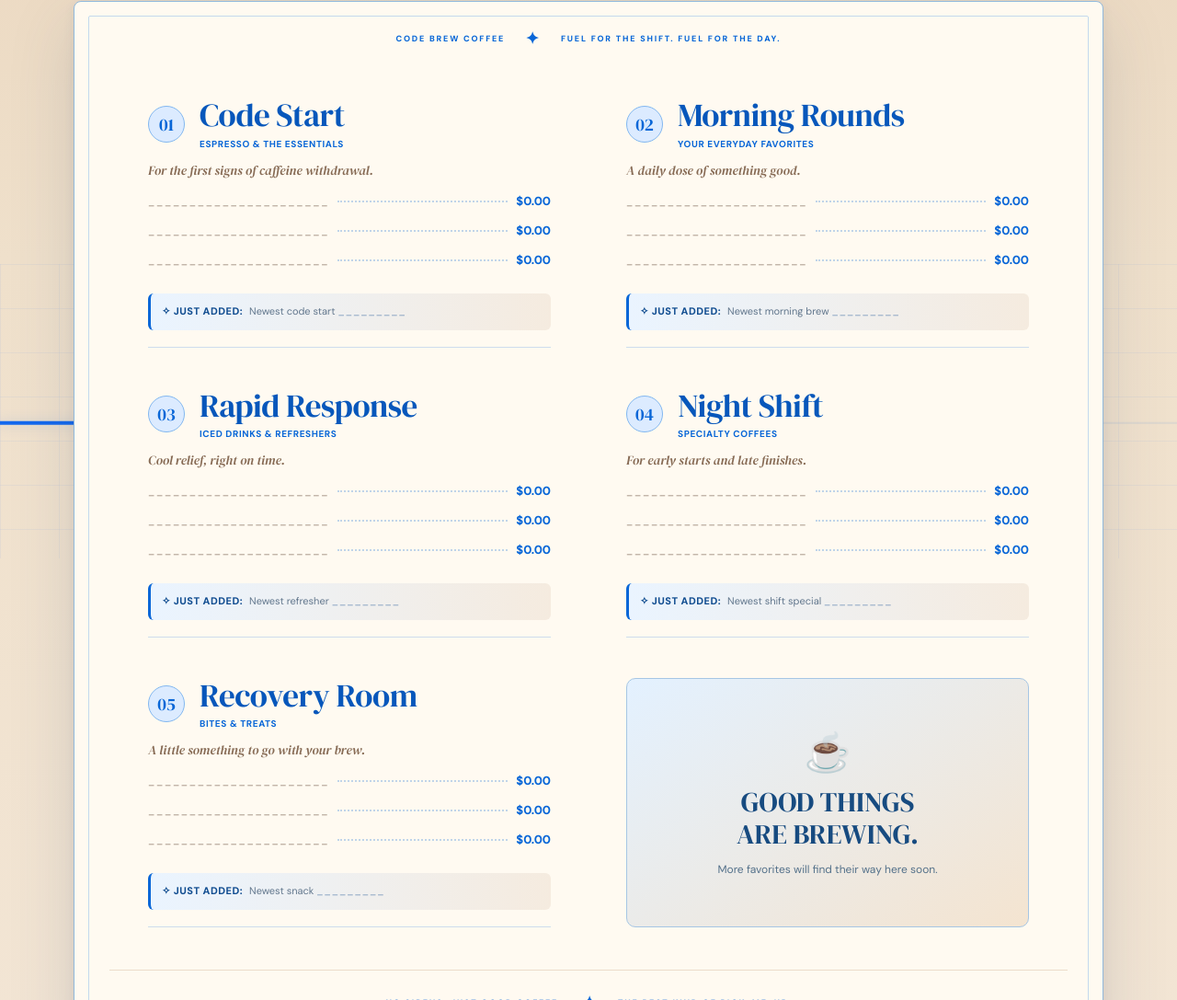
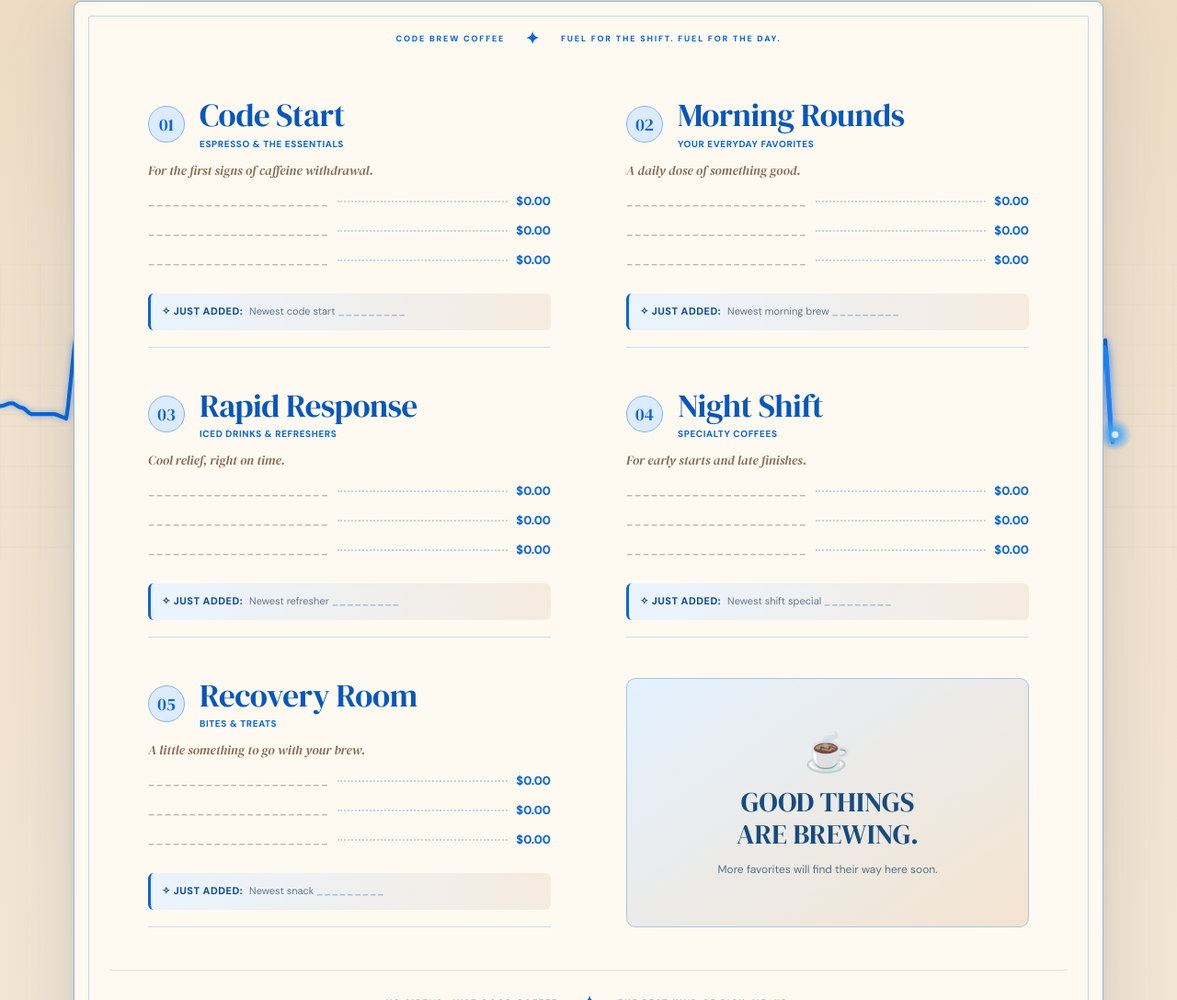
Before and after one commit to Lowxxy/code-brew-coffee, a plain HTML site: page index.html in a window 1280 px wide. Shown: the part 1532-2619 px from the top of the page at 92% size. Drawn offline with nearby package versions, Linux system fonts and the light colour scheme; a web font is replaced by a local one.

Commit message:
Add files via upload

```diff
--- a/index.html
+++ b/index.html
@@ -11,7 +11,33 @@
   <link rel="preconnect" href="https://fonts.gstatic.com" crossorigin>
   <link href="https://fonts.googleapis.com/css2?family=Barlow+Condensed:wght@500;600;700;800;900&family=DM+Sans:wght@400;500;600;700;800&family=DM+Serif+Display:ital@0;1&display=swap" rel="stylesheet">
   <link rel="stylesheet" href="styles.css?v=CODEBREW-V11-MOBILE-20261114">
-  <script src="script.js?v=CODEBREW-V12-HEARTSWEEP-20261114" defer></script>
+  <style id="codebrew-ecg-v13-fix">
+    /* Only the ECG background is affected. Existing menu and page layout remain unchanged. */
+    .menu-section { position: relative; isolation: isolate; }
+    .menu-ecg {
+      position: absolute !important;
+      inset: 0 !important;
+      width: 100% !important;
+      height: 100% !important;
+      overflow: hidden !important;
+      pointer-events: none !important;
+      z-index: 0 !important;
+      opacity: 1 !important;
+      display: block !important;
+    }
+    .menu-ecg canvas {
+      display: block !important;
+      position: absolute !important;
+      inset: 0 !important;
+      max-width: none !important;
+    }
+    .menu-section .cafe-menu-shell { position: relative; z-index: 2; }
+    @media (prefers-reduced-motion: reduce) {
+      .menu-ecg { opacity: .65 !important; }
+    }
+  </style>
+
+  <script src="script.js?v=CODEBREW-V13-ACTUAL-BEATS-20261114" defer></script>
 </head>
 <body>
   <div class="announcement"><span class="pulse-dot"></span> IN DEVELOPMENT <span class="sep">/</span> SOMETHING GOOD IS BREWING <span class="pulse-dot"></span></div>
--- a/script.js
+++ b/script.js
@@ -60,218 +60,131 @@
   function initLiveECG() {
     const canvas = document.getElementById('codebrew-live-ecg');
     if (!canvas) return;
+    const ctx = canvas.getContext('2d');
+    if (!ctx) return;
+    const container = canvas.parentElement;
 
-    const ctx = canvas.getContext('2d');
-    const parent = canvas.parentElement;
-    if (!ctx || !parent) return;
-
-    const lineColor = '#1368ee';
-    const glowColor = 'rgba(19, 104, 238, 0.18)';
-    const dimColor = 'rgba(19, 104, 238, 0.22)';
-    const headColor = '#8fd4ff';
-    const dpr = Math.max(1, window.devicePixelRatio || 1);
-
-    let width = 0;
-    let height = 0;
-    let baseline = 0;
-    let points = [];
-    let headX = 0;
-    let sweepSpeed = 170; // px / second
-    let previousTime = performance.now();
-    let animationId = null;
-    let sweepCycle = 0;
+    let width = 0, height = 0, dpr = 1, head = 0, last = 0;
+    let raf = null;
+    const speed = 245;
+    let history = [];
+    let lastCycle = 0;
 
     function resize() {
-      const rect = parent.getBoundingClientRect();
-      width = Math.max(320, Math.floor(rect.width));
-      height = Math.max(170, Math.floor(rect.height));
-      canvas.width = Math.floor(width * dpr);
-      canvas.height = Math.floor(height * dpr);
-      canvas.style.width = `${width}px`;
-      canvas.style.height = `${height}px`;
+      const box = container.getBoundingClientRect();
+      width = Math.max(240, Math.round(box.width || window.innerWidth));
+      height = Math.max(190, Math.round(box.height || 300));
+      dpr = Math.min(2, window.devicePixelRatio || 1);
+      canvas.width = Math.round(width * dpr);
+      canvas.height = Math.round(height * dpr);
+      canvas.style.width = width + 'px';
+      canvas.style.height = height + 'px';
       ctx.setTransform(dpr, 0, 0, dpr, 0, 0);
-
-      baseline = height * 0.54;
-      points = buildWavePoints(width, baseline, height);
-      headX = -40;
-      sweepCycle = 0;
+      history = [];
+      head = 0;
+      last = performance.now();
     }
 
-    function buildWavePoints(totalWidth, base, h) {
-      // One authentic-looking ECG sweep: quiet baseline -> P -> QRS -> T -> baseline
-      const usable = Math.max(280, totalWidth * 0.9);
-      const leftPad = (totalWidth - usable) / 2;
-      const p = [];
-      const push = (x, y) => p.push({ x: leftPad + x * usable, y: base + y });
+    // A repeating P-QRS-T beat, with a tall sharp R wave and a distinct S dip.
+    // One beat per 270px means several clearly visible heartbeats per screen.
+    const anchors = [
+      [0.00,0], [0.10,0], [0.14,-0.6],
+      [0.19,-9], [0.23,-12], [0.27,-7], [0.31,0],  // P wave
+      [0.40,0], [0.445,5],                         // Q
+      [0.478,-83],                                 // sharp R spike
+      [0.504,33],                                  // deep S dip
+      [0.544,0], [0.64,0],
+      [0.71,-8], [0.76,-18], [0.80,-17], [0.86,-5], // T wave
+      [0.92,0], [1,0]
+    ];
 
-      // Y values are offsets from baseline.
-      push(0.00, 0);
-      push(0.08, 0);
-      push(0.12, -1);
-      push(0.16, -6);
-      push(0.19, -6);     // P wave peak
-      push(0.22, -1);
-      push(0.27, 0);
-      push(0.35, 0);
-      push(0.395, 0);
-      push(0.415, 6);     // Q dip
-      push(0.44, -52);    // R spike
-      push(0.465, 20);    // S drop
-      push(0.505, 0);
-      push(0.57, 0);
-      push(0.625, -12);
-      push(0.69, -12);    // T wave
-      push(0.755, -2);
-      push(0.82, 0);
-      push(1.00, 0);
-
-      return p;
+    function valueAt(x) {
+      const beatWidth = Math.max(215, Math.min(280, width / 3.5));
+      const fraction = (((x + 52) % beatWidth) + beatWidth) % beatWidth / beatWidth;
+      for (let i = 1; i < anchors.length; i++) {
+        const a = anchors[i-1], b = anchors[i];
+        if (fraction <= b[0]) {
+          const t = (fraction-a[0])/(b[0]-a[0]);
+          // Round the P/T humps lightly, preserve abrupt QRS spikes.
+          const smooth = (i >= 3 && i <= 6) || (i >= 13 && i <= 17)
+            ? t*t*(3-2*t) : t;
+          const amplitude = Math.min(1.28, Math.max(0.75, height/320));
+          return height * 0.51 + (a[1] + (b[1]-a[1])*smooth)*amplitude;
+        }
+      }
+      return height*0.51;
     }
 
-    function interpolateY(x) {
-      if (x <= points[0].x) return points[0].y;
-      if (x >= points[points.length - 1].x) return points[points.length - 1].y;
-      for (let i = 1; i < points.length; i++) {
-        const a = points[i - 1];
-        const b = points[i];
-        if (x <= b.x) {
-          const t = (x - a.x) / (b.x - a.x || 1);
-          return a.y + (b.y - a.y) * t;
-        }
-      }
-      return baseline;
+    function drawGrid() {
+      ctx.lineWidth = 0.7;
+      ctx.strokeStyle = 'rgba(0,100,220,.045)';
+      ctx.beginPath();
+      for (let x=0; x<width; x+=44) {ctx.moveTo(x,0);ctx.lineTo(x,height);}
+      for (let y=0; y<height; y+=44) {ctx.moveTo(0,y);ctx.lineTo(width,y);}
+      ctx.stroke();
     }
 
-    function pathUntil(limitX) {
-      const clamped = Math.max(0, Math.min(limitX, width));
-      const path = [];
-      path.push({ x: 0, y: baseline });
+    function draw(now) {
+      const dt=Math.max(0,Math.min((now-last)/1000,0.05));
+      last=now;
+      head+=dt*speed;
+      if (head>width+8) {
+        head=0;
+        history=[];
+        lastCycle++;
+      }
+      ctx.clearRect(0,0,width,height);
+      drawGrid();
 
-      for (let i = 0; i < points.length; i++) {
-        const pt = points[i];
-        if (pt.x < clamped) {
-          path.push(pt);
-        } else {
-          const prev = path[path.length - 1] || points[Math.max(0, i - 1)];
-          path.push({ x: clamped, y: interpolateY(clamped) });
-          break;
-        }
+      // A very faint guide remains in front of the scanning point;
+      // the actual pulse appears only as the glowing tip draws it.
+      ctx.strokeStyle='rgba(0,80,200,.06)';
+      ctx.lineWidth=1;
+      ctx.beginPath();
+      ctx.moveTo(0,height*.51);
+      ctx.lineTo(width,height*.51);
+      ctx.stroke();
+
+      const visible=Math.max(0,Math.min(width,head));
+      const step=2;
+      if (visible>0) {
+        const drawLine=(startX,endX,stroke,lineWidth,glow)=>{
+          ctx.beginPath();
+          ctx.moveTo(startX,valueAt(startX));
+          for(let x=startX+step;x<endX;x+=step) ctx.lineTo(x,valueAt(x));
+          ctx.lineTo(endX,valueAt(endX));
+          ctx.strokeStyle=stroke;
+          ctx.lineWidth=lineWidth;
+          ctx.lineCap='round';
+          ctx.lineJoin='round';
+          ctx.shadowColor='rgba(0,96,255,.45)';
+          ctx.shadowBlur=glow;
+          ctx.stroke();
+          ctx.shadowBlur=0;
+        };
+        // The existing trace glows softly. The final 110px are brighter.
+        drawLine(0,visible,'#0866d7',4.2,7);
+        drawLine(Math.max(0,visible-110),visible,'#1888ff',5,12);
+        const y=valueAt(visible);
+        const halo=ctx.createRadialGradient(visible,y,0,visible,y,18);
+        halo.addColorStop(0,'rgba(255,255,255,1)');
+        halo.addColorStop(.28,'rgba(74,173,255,.85)');
+        halo.addColorStop(1,'rgba(74,173,255,0)');
+        ctx.fillStyle=halo;
+        ctx.beginPath();ctx.arc(visible,y,18,0,Math.PI*2);ctx.fill();
+        ctx.fillStyle='#e4f5ff';
+        ctx.beginPath();ctx.arc(visible,y,3.4,0,Math.PI*2);ctx.fill();
       }
-
-      if (path[path.length - 1].x < clamped) {
-        path.push({ x: clamped, y: interpolateY(clamped) });
-      }
-      return path;
+      raf=requestAnimationFrame(draw);
     }
 
-    function drawPolyline(poly, stroke, lineWidth, glow = false) {
-      if (!poly.length) return;
-      ctx.beginPath();
-      ctx.moveTo(poly[0].x, poly[0].y);
-      for (let i = 1; i < poly.length; i++) ctx.lineTo(poly[i].x, poly[i].y);
-      ctx.lineJoin = 'round';
-      ctx.lineCap = 'round';
-      ctx.strokeStyle = stroke;
-      ctx.lineWidth = lineWidth;
-      if (glow) {
-        ctx.shadowColor = glowColor;
-        ctx.shadowBlur = 14;
-      } else {
-        ctx.shadowBlur = 0;
-      }
-      ctx.stroke();
-      ctx.shadowBlur = 0;
-    }
-
-    function drawBackgroundGrid() {
-      ctx.save();
-      ctx.strokeStyle = 'rgba(19,104,238,0.05)';
-      ctx.lineWidth = 1;
-      for (let x = 0; x < width; x += 64) {
-        ctx.beginPath();
-        ctx.moveTo(x + 0.5, 0);
-        ctx.lineTo(x + 0.5, height);
-        ctx.stroke();
-      }
-      for (let y = 0; y < height; y += 48) {
-        ctx.beginPath();
-        ctx.moveTo(0, y + 0.5);
-        ctx.lineTo(width, y + 0.5);
-        ctx.stroke();
-      }
-      ctx.restore();
-    }
-
-    function drawFrame(now) {
-      const dt = Math.min(0.032, (now - previousTime) / 1000);
-      previousTime = now;
-      headX += sweepSpeed * dt;
-
-      // Reset only after head clears the right side; starts again from left like a real monitor sweep.
-      if (headX > width + 32) {
-        headX = -40;
-        sweepCycle += 1;
-      }
-
-      ctx.clearRect(0, 0, width, height);
-      drawBackgroundGrid();
-
-      // Dim baseline ahead of the sweep so it feels like the monitor is ready, but not fully drawn.
-      ctx.beginPath();
-      ctx.moveTo(0, baseline);
-      ctx.lineTo(width, baseline);
-      ctx.strokeStyle = 'rgba(19,104,238,0.08)';
-      ctx.lineWidth = 2;
-      ctx.stroke();
-
-      const visiblePath = pathUntil(headX);
-      drawPolyline(visiblePath, lineColor, 4, true);
-
-      // Trailing fade to make it feel like it's actively being drawn.
-      const trailStart = Math.max(0, headX - 180);
-      const trailPath = pathUntil(headX).filter(pt => pt.x >= trailStart);
-      if (trailPath.length) {
-        drawPolyline(trailPath, '#2f86ff', 4.5, true);
-      }
-
-      // Sweep head / bright dot.
-      if (headX >= 0 && headX <= width) {
-        const headY = interpolateY(headX);
-        const grad = ctx.createRadialGradient(headX, headY, 0, headX, headY, 20);
-        grad.addColorStop(0, 'rgba(255,255,255,0.95)');
-        grad.addColorStop(0.2, headColor);
-        grad.addColorStop(1, 'rgba(143,212,255,0)');
-        ctx.fillStyle = grad;
-        ctx.beginPath();
-        ctx.arc(headX, headY, 20, 0, Math.PI * 2);
-        ctx.fill();
-
-        ctx.fillStyle = '#d8f2ff';
-        ctx.beginPath();
-        ctx.arc(headX, headY, 3.8, 0, Math.PI * 2);
-        ctx.fill();
-      }
-
-      animationId = requestAnimationFrame(drawFrame);
-    }
-
-    const ro = typeof ResizeObserver !== 'undefined'
-      ? new ResizeObserver(() => resize())
-      : null;
-
     resize();
-    if (ro) ro.observe(parent);
-    else window.addEventListener('resize', resize);
-    animationId = requestAnimationFrame(drawFrame);
-
-    document.addEventListener('visibilitychange', () => {
-      if (document.hidden) {
-        if (animationId) cancelAnimationFrame(animationId);
-        animationId = null;
-      } else if (!animationId) {
-        previousTime = performance.now();
-        animationId = requestAnimationFrame(drawFrame);
-      }
+    if ('ResizeObserver' in window) new ResizeObserver(resize).observe(container);
+    else window.addEventListener('resize',resize);
+    raf=requestAnimationFrame(draw);
+    document.addEventListener('visibilitychange',()=>{
+      if (document.hidden) {cancelAnimationFrame(raf);raf=null;}
+      else if (!raf) {last=performance.now();raf=requestAnimationFrame(draw);}
     });
   }
 })();
```
